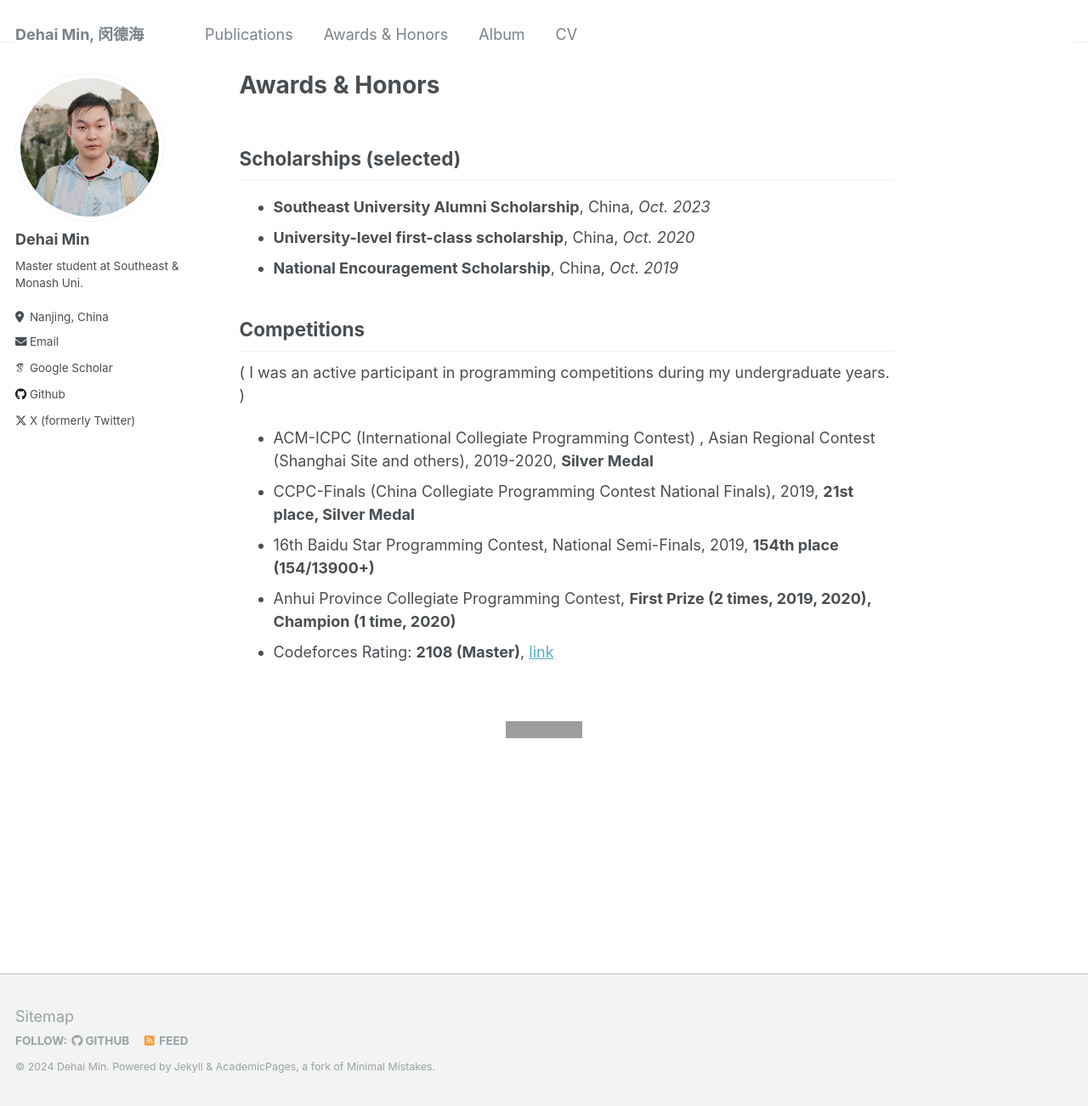
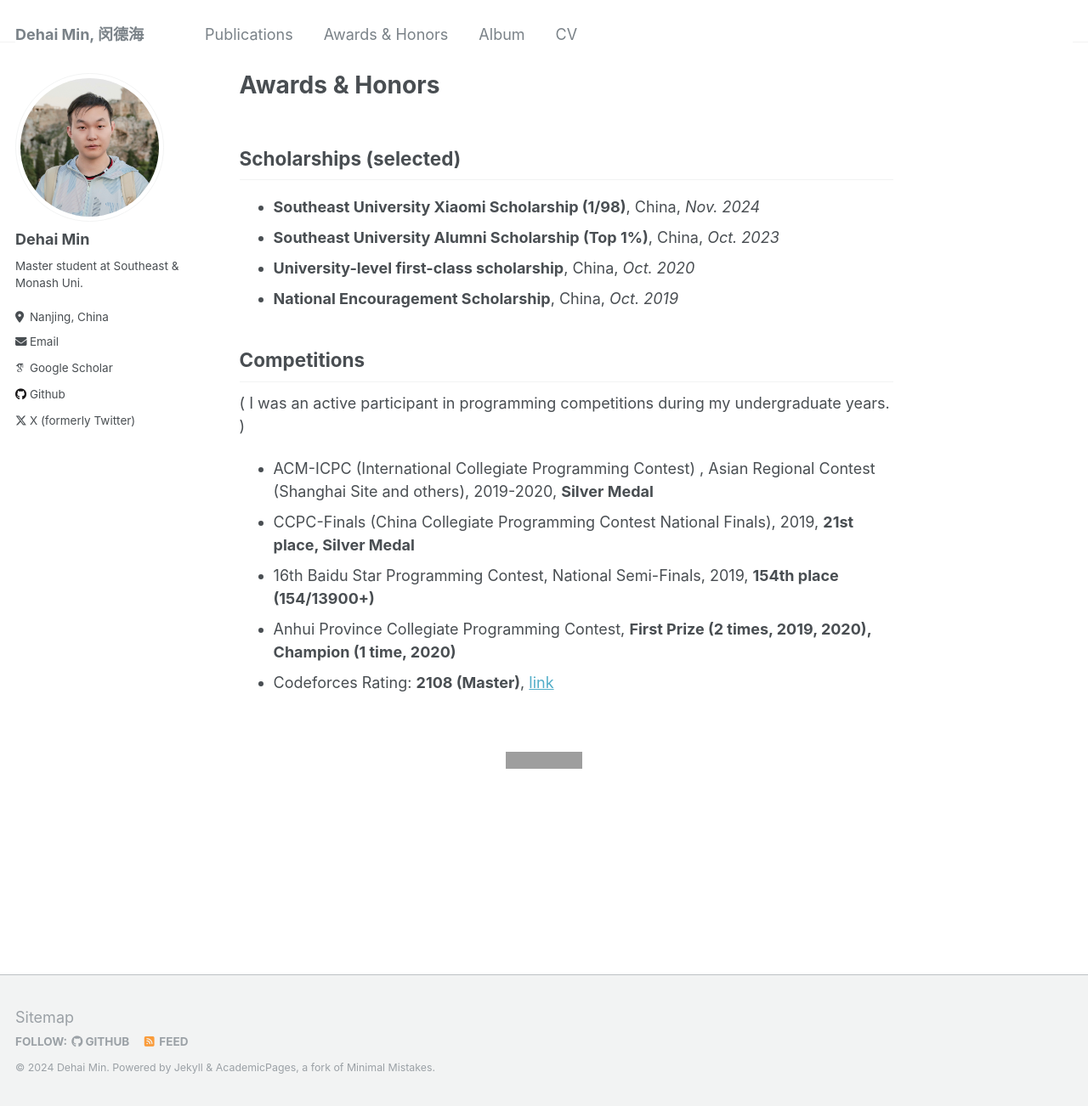
Before and after one commit to ZhishanQ/ZhishanQ.github.io, a Jekyll site: the page built from _pages/honors.md, in a window 1280 px wide and 1302 px high. Shown: the whole window at 85% size. Built offline with Jekyll 4.4.1, drawn with Linux system fonts in a browser that asks for light colours; some web fonts are replaced; grey boxes are pictures that could not be loaded.

Commit message:
Update honors.md

```diff
--- a/_pages/honors.md
+++ b/_pages/honors.md
@@ -6,7 +6,8 @@ author_profile: true
 
 ## Scholarships (selected)
 
-* **Southeast University Alumni Scholarship**, China, *Oct. 2023*
+* **Southeast University Xiaomi Scholarship (1/98)**, China, *Nov. 2024*
+* **Southeast University Alumni Scholarship (Top 1%)**, China, *Oct. 2023*
 * **University-level first-class scholarship**, China, *Oct. 2020*
 * **National Encouragement Scholarship**, China, *Oct. 2019*
 
```
